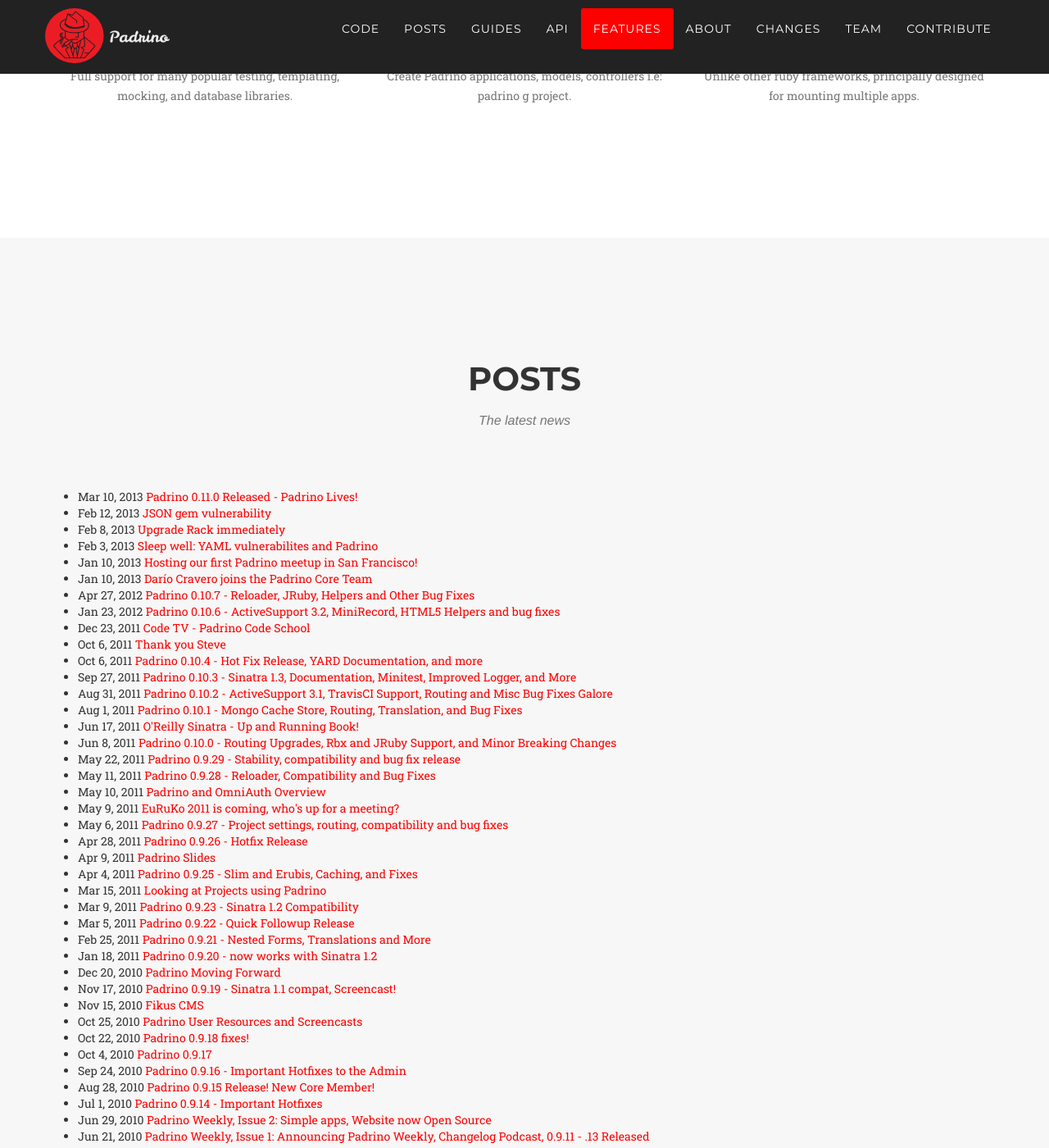
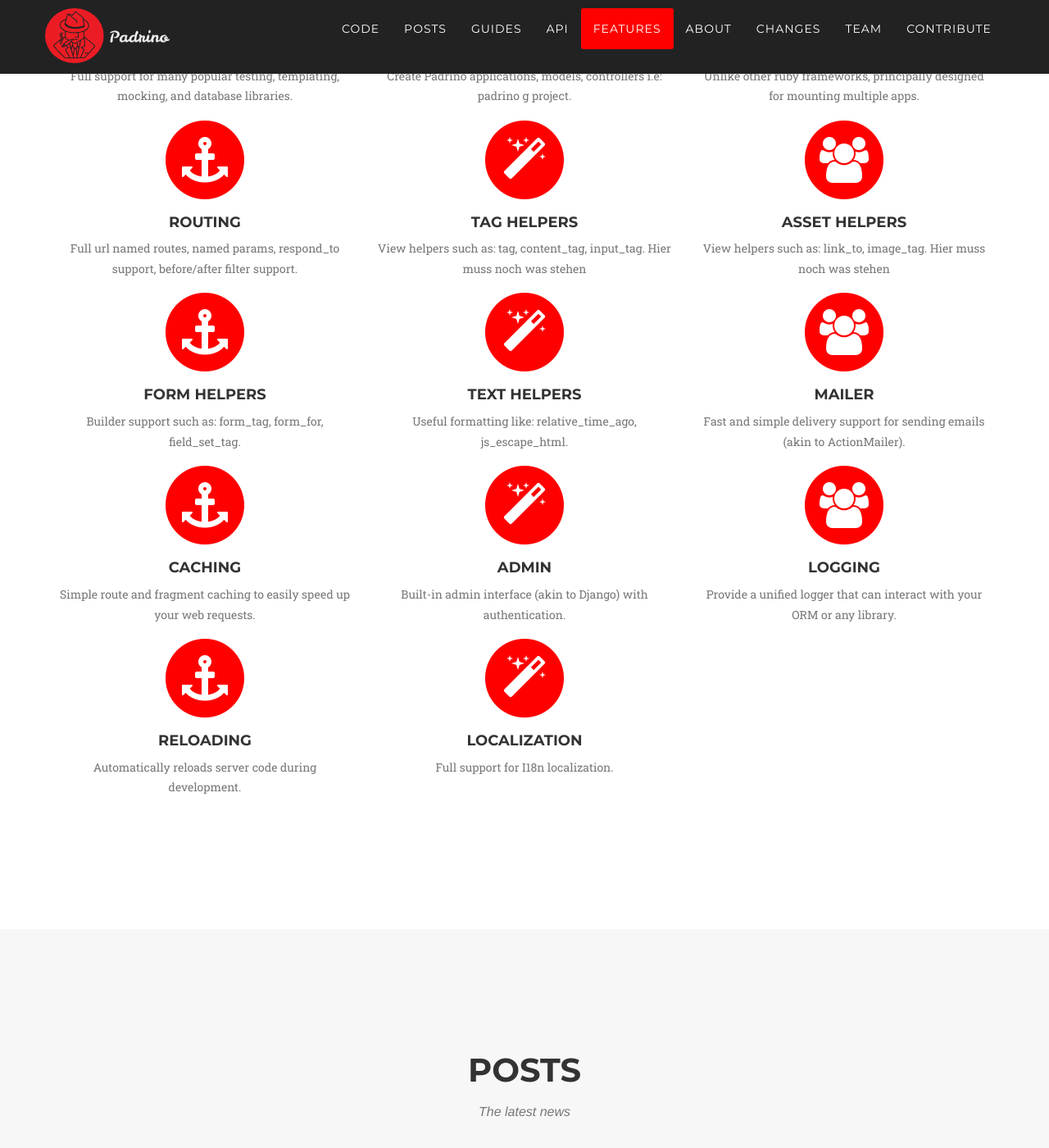
Before and after one commit to wikimatze/padrinorb-website, a Jekyll site: the page built from index.html, in a window 1280 px wide and 1400 px high, scrolled down 1259 px. Shown: the whole window at 82% size. Built offline with Jekyll 4.4.1, drawn with Linux system fonts in a browser that asks for light colours; some web fonts are replaced; Markdown is read by kramdown in place of the engine named in the settings.

Commit message:
Add Features of Padrino

```diff
--- a/_includes/features.html
+++ b/_includes/features.html
@@ -32,6 +32,94 @@
             <h4 class="service-heading">Mountable</h4>
             <p class="text-muted">Unlike other ruby frameworks, principally designed for mounting multiple apps. </p>
           </div>
+          <div class="col-md-4">
+            <span class="fa-stack fa-4x">
+              <i class="fa fa-circle fa-stack-2x text-primary"></i>
+              <i class="fa fa-anchor fa-stack-1x fa-inverse"></i>
+            </span>
+            <h4 class="service-heading">Routing</h4>
+            <p class="text-muted">Full url named routes, named params, respond_to support, before/after filter support. </p>
+          </div>
+          <div class="col-md-4">
+            <span class="fa-stack fa-4x">
+              <i class="fa fa-circle fa-stack-2x text-primary"></i>
+              <i class="fa fa-magic fa-stack-1x fa-inverse"></i>
+            </span>
+            <h4 class="service-heading">Tag Helpers</h4>
+            <p class="text-muted">View helpers such as: tag, content_tag, input_tag. Hier muss noch was stehen</p>
+          </div>
+          <div class="col-md-4">
+            <span class="fa-stack fa-4x">
+              <i class="fa fa-circle fa-stack-2x text-primary"></i>
+              <i class="fa fa-group fa-stack-1x fa-inverse"></i>
+            </span>
+            <h4 class="service-heading">Asset Helpers</h4>
+            <p class="text-muted">View helpers such as: link_to, image_tag. Hier muss noch was stehen </p>
+          </div>
+          <div class="col-md-4">
+            <span class="fa-stack fa-4x">
+              <i class="fa fa-circle fa-stack-2x text-primary"></i>
+              <i class="fa fa-anchor fa-stack-1x fa-inverse"></i>
+            </span>
+            <h4 class="service-heading">Form Helpers</h4>
+            <p class="text-muted">Builder support such as: form_tag, form_for, field_set_tag.</p>
+          </div>
+          <div class="col-md-4">
+            <span class="fa-stack fa-4x">
+              <i class="fa fa-circle fa-stack-2x text-primary"></i>
+              <i class="fa fa-magic fa-stack-1x fa-inverse"></i>
+            </span>
+            <h4 class="service-heading">Text Helpers</h4>
+            <p class="text-muted">Useful formatting like: relative_time_ago, js_escape_html.</p>
+          </div>
+          <div class="col-md-4">
+            <span class="fa-stack fa-4x">
+              <i class="fa fa-circle fa-stack-2x text-primary"></i>
+              <i class="fa fa-group fa-stack-1x fa-inverse"></i>
+            </span>
+            <h4 class="service-heading">Mailer</h4>
+            <p class="text-muted">Fast and simple delivery support for sending emails (akin to ActionMailer).</p>
+          </div>
+          <div class="col-md-4">
+            <span class="fa-stack fa-4x">
+              <i class="fa fa-circle fa-stack-2x text-primary"></i>
+              <i class="fa fa-anchor fa-stack-1x fa-inverse"></i>
+            </span>
+            <h4 class="service-heading">Caching</h4>
+            <p class="text-muted">Simple route and fragment caching to easily speed up your web requests.</p>
+          </div>
+          <div class="col-md-4">
+            <span class="fa-stack fa-4x">
+              <i class="fa fa-circle fa-stack-2x text-primary"></i>
+              <i class="fa fa-magic fa-stack-1x fa-inverse"></i>
+            </span>
+            <h4 class="service-heading">Admin</h4>
+            <p class="text-muted">Built-in admin interface (akin to Django) with authentication.</p>
+          </div>
+          <div class="col-md-4">
+            <span class="fa-stack fa-4x">
+              <i class="fa fa-circle fa-stack-2x text-primary"></i>
+              <i class="fa fa-group fa-stack-1x fa-inverse"></i>
+            </span>
+            <h4 class="service-heading">Logging</h4>
+            <p class="text-muted">Provide a unified logger that can interact with your ORM or any library.</p>
+          </div>
+          <div class="col-md-4">
+            <span class="fa-stack fa-4x">
+              <i class="fa fa-circle fa-stack-2x text-primary"></i>
+              <i class="fa fa-anchor fa-stack-1x fa-inverse"></i>
+            </span>
+            <h4 class="service-heading">Reloading</h4>
+            <p class="text-muted">Automatically reloads server code during development.</p>
+          </div>
+          <div class="col-md-4">
+            <span class="fa-stack fa-4x">
+              <i class="fa fa-circle fa-stack-2x text-primary"></i>
+              <i class="fa fa-magic fa-stack-1x fa-inverse"></i>
+            </span>
+            <h4 class="service-heading">Localization</h4>
+            <p class="text-muted">Full support for I18n localization.</p>
+          </div>
         </div>
       </div>
     </section>
```
